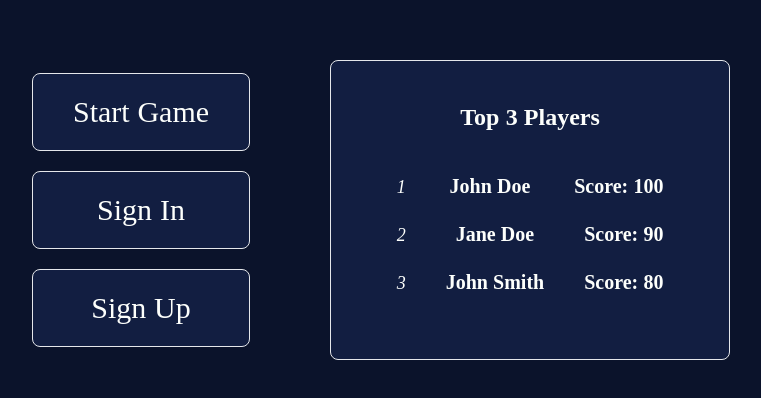
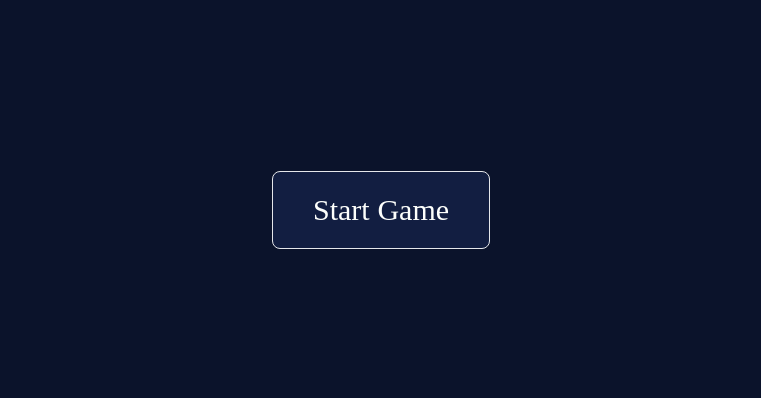
Before and after one commit to aleks930819/typescript-react-quiz-game, a React (Vite) app in the folder client/: page / in a window 1280 px wide. Shown: the part 190-588 px from the top of the page, without its empty margins (259-1020 px from the left). Built offline with nearby package versions, Linux system fonts and the light colour scheme.

Commit message:
fixed useState type

```diff
--- a/client/db.json
+++ /dev/null
@@ -1,68 +0,0 @@
-{
-  "users": [
-    {
-      "id": 1,
-      "name": "John Doe",
-      "maxScore": "100"
-    },
-    {
-      "id": 2,
-      "name": "Jane Doe",
-      "maxScore": "200"
-    },
-    {
-      "id": 3,
-      "name": "John Smith",
-      "maxScore": "300"
-    }
-  ],
-
-  "questions": [
-    {
-      "id": 1,
-      "question": "What is the capital of France?",
-      "correctAnswer": "Paris",
-      "answers": ["Paris", "London", "Berlin", "Rome"]
-    },
-    {
-      "id": 2,
-      "category": "Geography",
-      "question": "Where would you find the city of Skopje?",
-      "correctAnswer": "Macedonia",
-      "answers": ["London", "France", "Greece", "Macedonia"]
-    },
-    {
-      "id": 3,
-      "category": "Movies",
-      "question": "Which director directed Batman Begins?",
-      "correctAnswer": "Christopher Nolan",
-      "answers": [
-        "Christopher Nolan",
-        "Steven Spielberg",
-        "Quentin Tarantino",
-        "James Cameron"
-      ]
-    },
-    {
-      "id": 4,
-      "category": "Music",
-      "question": "Which Australian hard rock band released the studio album 'Back in Black'?",
-      "correctAnswer": "AC/DC",
-      "answers": ["AC/DC", "Metallica", "Guns N' Roses", "Bon Jovi"]
-    },
-    {
-      "id": 5,
-      "category": "Science",
-      "question": "What is the chemical formula for water?",
-      "correctAnswer": "H2O",
-      "answers": ["H2O", "CO2", "CH4", "NH3"]
-    },
-    {
-      "id": 6,
-      "category": "Geography",
-      "question": "What is the second largest state in the USA?",
-      "correctAnswer": "Texas",
-      "answers": ["California", "Texas", "New York", "Florida"]
-    }
-  ]
-}
--- a/client/src/components/GameOver/GameOver.tsx
+++ b/client/src/components/GameOver/GameOver.tsx
@@ -1,5 +1,4 @@
 import React from 'react';
-
 import Button from '../UI/Button';
 
 interface GameOverProps {
--- a/client/src/components/Questions/QuestionsBox.tsx
+++ b/client/src/components/Questions/QuestionsBox.tsx
@@ -1,13 +1,13 @@
-import React from 'react';
+import React, { Dispatch, SetStateAction } from 'react';
 import Button from '../UI/Button';
 
 interface QuestionsBoxProps {
   answers: string[];
   correctAnswer: string;
-  setUserAnswer: (answer: string) => void;
-  setCurrentQuestion: (question: number) => void;
-  setScore: (score: number) => void;
-  setGameOver: (gameOver: boolean) => void;
+  setUserAnswer: Dispatch<SetStateAction<string>>;
+  setCurrentQuestion: Dispatch<SetStateAction<number>>;
+  setScore: Dispatch<SetStateAction<number>>;
+  setGameOver: Dispatch<SetStateAction<boolean>>;
 }
 
 const QuestionsBox: React.FC<QuestionsBoxProps> = ({
@@ -51,13 +51,7 @@ const QuestionsBox: React.FC<QuestionsBoxProps> = ({
   return (
     <div className="grid  sm:grid-cols-2 gap-10 mt-10 ">
       {answers?.map((answer) => (
-        <Button
-          game
-          key={answer}
-          onClick={() => clickHandler(answer)}
-          correct={isCorrectAnswer && answer === correctAnswer}
-          wrong={!isCorrectAnswer && answer !== correctAnswer}
-        >
+        <Button game key={answer} onClick={() => clickHandler(answer)}>
           {answer}
         </Button>
       ))}
--- a/client/src/components/Ranking/Ranking.tsx
+++ /dev/null
@@ -1,39 +0,0 @@
-const data = [
-  {
-    id: 1,
-    name: 'John Doe',
-    score: 100,
-  },
-  {
-    id: 2,
-    name: 'Jane Doe',
-    score: 90,
-  },
-  {
-    id: 3,
-    name: 'John Smith',
-    score: 80,
-  },
-];
-
-const Ranking = () => {
-  return (
-    <div className="flex flex-col items-center border w-[400px] h-[300px] rounded-lg bg-secondary">
-      <h1 className="text-2xl font-bold mb-10 mt-10">Top 3 Players</h1>
-      <div className="flex flex-col items-center gap-5 mb-10">
-        {data.map((item, i) => (
-          <div
-            className="flex flex-row gap-10 items-center justify-between w-full"
-            key={item.id}
-          >
-            <p className="text-lg italic">{i + 1}</p>
-            <p className="text-xl font-bold">{item.name}</p>
-            <p className="text-xl font-bold">Score: {item.score}</p>
-          </div>
-        ))}
-      </div>
-    </div>
-  );
-};
-
-export default Ranking;
--- a/client/src/components/UI/Button.tsx
+++ b/client/src/components/UI/Button.tsx
@@ -7,8 +7,6 @@ import className from 'classnames';
 interface ButtonProps {
   children: React.ReactNode;
   game?: boolean;
-  correct?: boolean;
-  wrong?: boolean;
   form?: boolean;
   to?: string;
   onClick?: (event: React.MouseEvent<HTMLButtonElement>) => void;
@@ -17,8 +15,6 @@ interface ButtonProps {
 const Button: React.FC<ButtonProps> = ({
   children,
   game,
-  correct,
-  wrong,
   form,
   to,
   onClick,
@@ -29,8 +25,6 @@ const Button: React.FC<ButtonProps> = ({
       'bg-secondary border w-screen h-auto sm:w-[40vw] sm:h-[10vh] rounded-lg flex items-center justify-center  text-primary hover:bg-gray-200 hover:text-black px-4 py-2 ':
         game,
 
-      'bg-red-600 border-none': wrong,
-      'bg-green-600 border-none': correct,
       'border text-primary px-10 py-5 bg-secondary ': form,
     }
   );
--- a/client/src/screens/Game.tsx
+++ b/client/src/screens/Game.tsx
@@ -28,7 +28,7 @@ const Game: React.FC = () => {
     try {
       setLoading(true);
       const fetchQuestions = async () => {
-        const response = await fetch('http://localhost:7000/api/v1/questions');
+        const response = await fetch('http://localhost:3030/api/v1/questions');
         const data = await response.json();
         if (!mounted) {
           setQuestions(data);
@@ -55,6 +55,7 @@ const Game: React.FC = () => {
   };
 
   if (loading) return <Spinner />;
+
   return (
     <>
       {gameOver && <GameOver resetGameHandler={resetGameHandler} />}
--- a/client/src/screens/Home.tsx
+++ b/client/src/screens/Home.tsx
@@ -1,4 +1,3 @@
-import Ranking from '../components/Ranking/Ranking';
 import Button from '../components/UI/Button';
 
 const Home = () => {
@@ -8,14 +7,7 @@ const Home = () => {
         <Button to="/game" form>
           Start Game
         </Button>
-        <Button to="/signin" form>
-          Sign In
-        </Button>
-        <Button to="/signup" form>
-          Sign Up
-        </Button>
       </div>
-      <Ranking />
     </div>
   );
 };
```
Also changed, not shown: client/.eslintrc.cjs, 2 other files (tests, documents, lock files or other folders).
